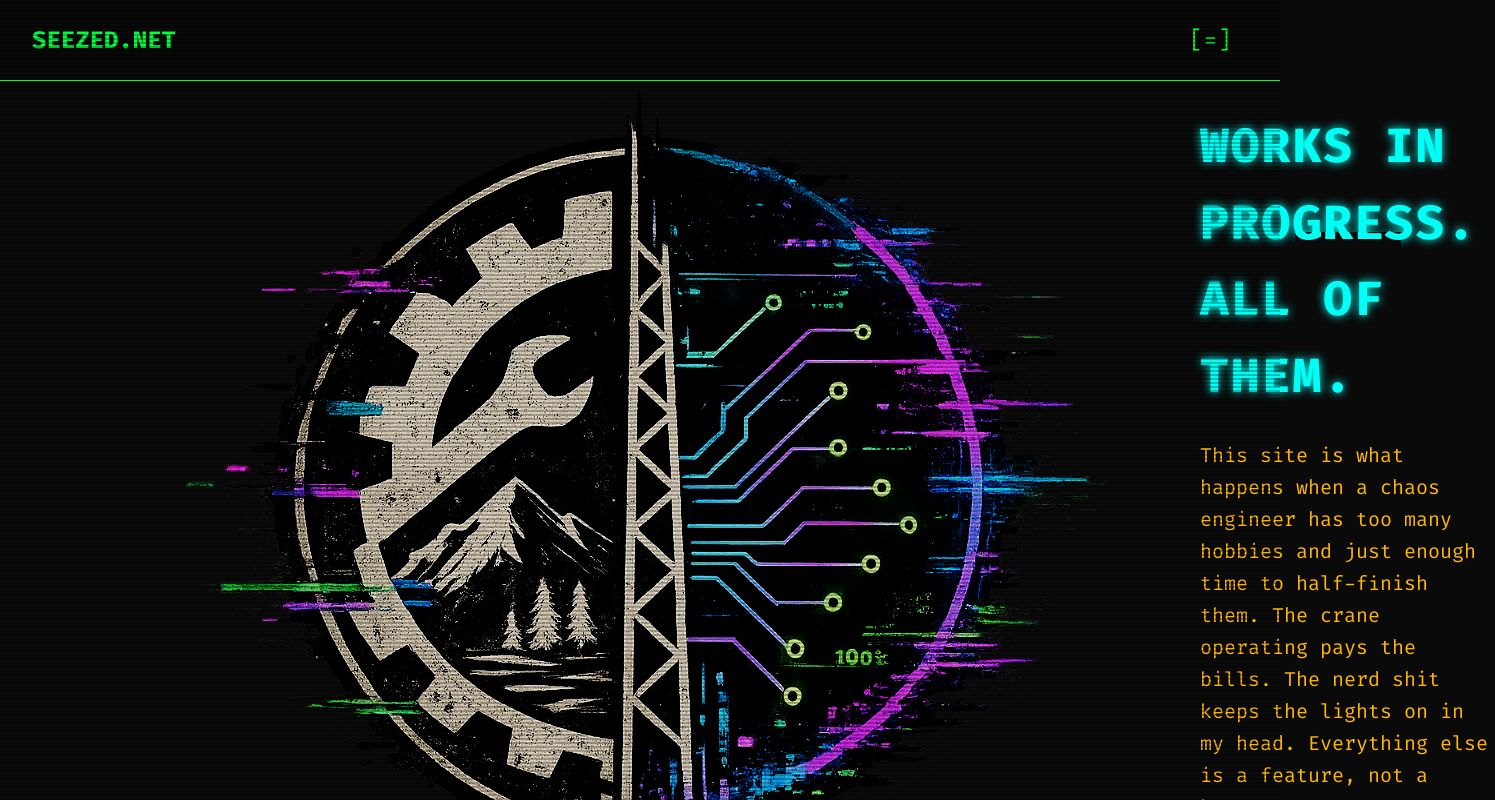
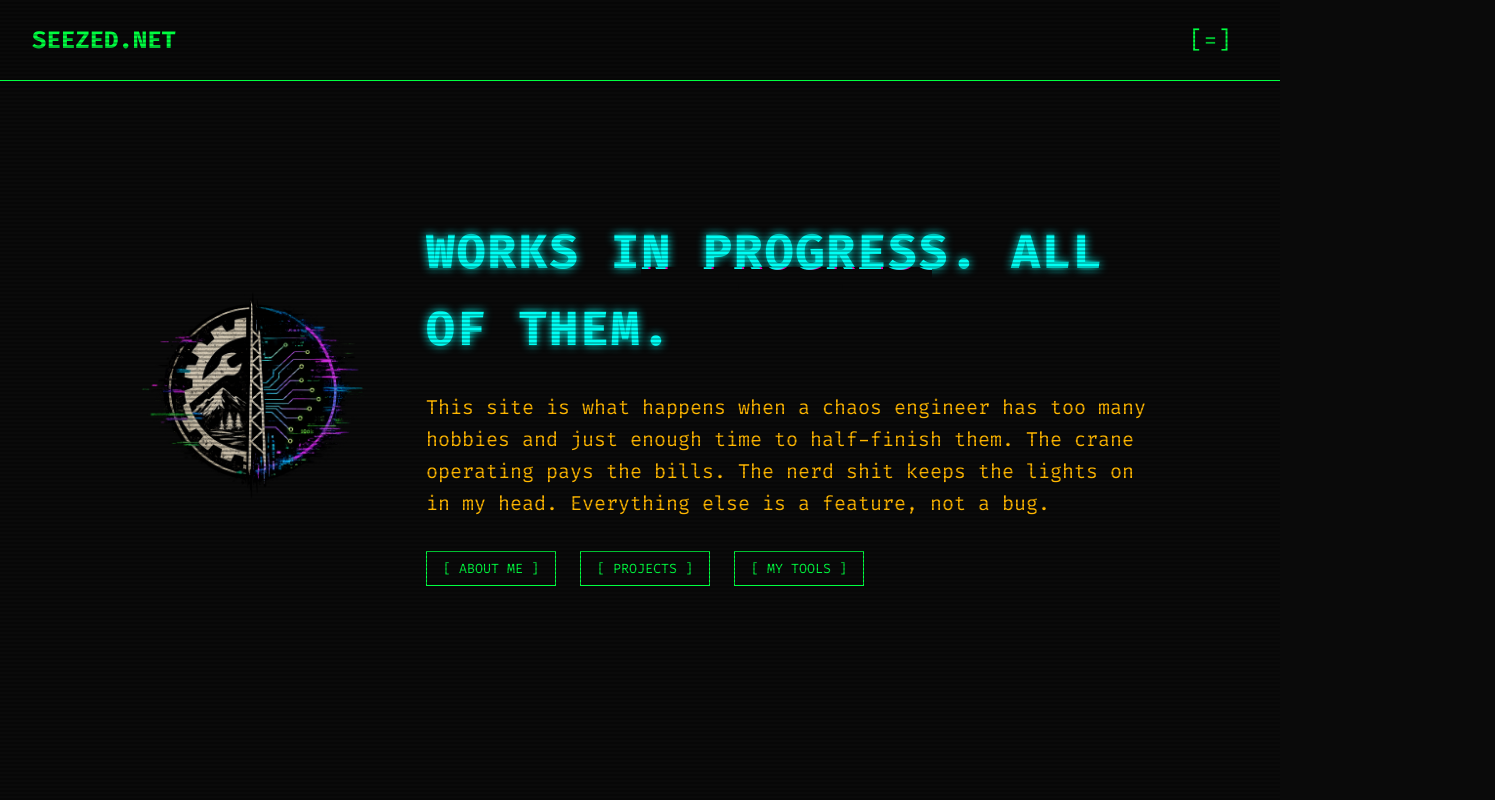
Before and after one commit to zachflem/seezed-remix, a React (Vite) app: page / in a window 1280 px wide. Shown: the top 800 px of the page, 1495 px wide, since content can reach past the window. Built offline with nearby package versions, Linux system fonts and the light colour scheme.

Commit message:
change: hero image width

```diff
--- a/src/styles/hero.css
+++ b/src/styles/hero.css
@@ -22,7 +22,7 @@
 }
 
 .hero-logo {
-  width: 40%px;
+  width: 250px;
   height: auto;
   opacity: 0.9;
 }
```
